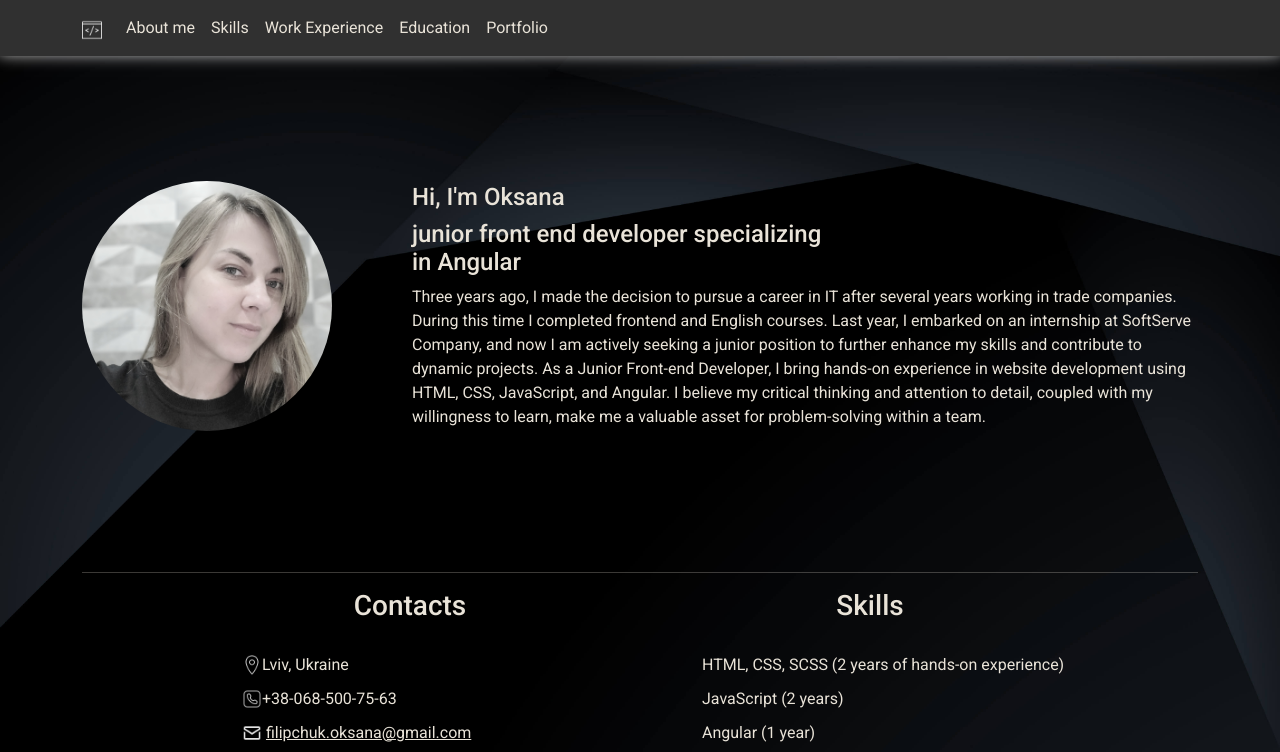
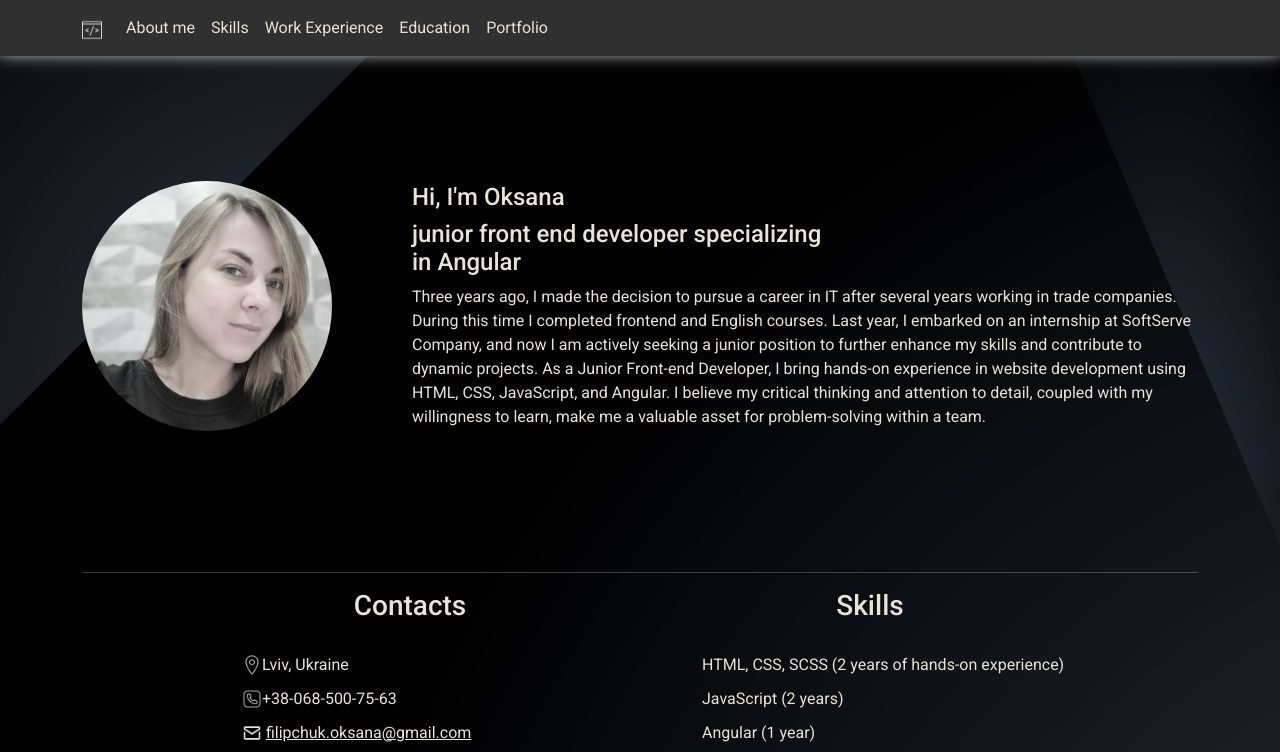
Before and after one commit to OksanaFilipchuk/portfolio-cv, a plain HTML site: page index.html in a window 1280 px wide. Shown: the top 752 px of the page. Drawn offline with nearby package versions, Linux system fonts and the light colour scheme.

Commit message:
fix styles

```diff
--- a/css/styles.scss
+++ b/css/styles.scss
@@ -1,10 +1,13 @@
+html {
+  background-color: rgb(48, 48, 48);
+}
+
 body {
-  background: url("../img/aa9b66e9-0f9b-4aed-834b-f846a7cc272b.jpg");
-
-  background-size: 100%;
-  color: rgb(233, 227, 216);
+  background: #000000;
+  color: #e9e3d8;
   font-family: "Roboto", sans-serif;
 }
+
 header {
   background-color: rgb(48, 48, 48);
   box-shadow: 0px -5px 16px 2px rgb(255, 255, 255);
--- a/script.js
+++ b/script.js
@@ -137,3 +137,8 @@ projects.forEach((el) => {
   }
   portfolio.appendChild(card);
 });
+
+setTimeout(() => {
+  document.querySelector("body").style.background =
+    "center/cover no-repeat url('img/aa9b66e9-0f9b-4aed-834b-f846a7cc272b.jpg')";
+}, 0);
```
Also changed, not shown: css/styles.css, 1 other file.
